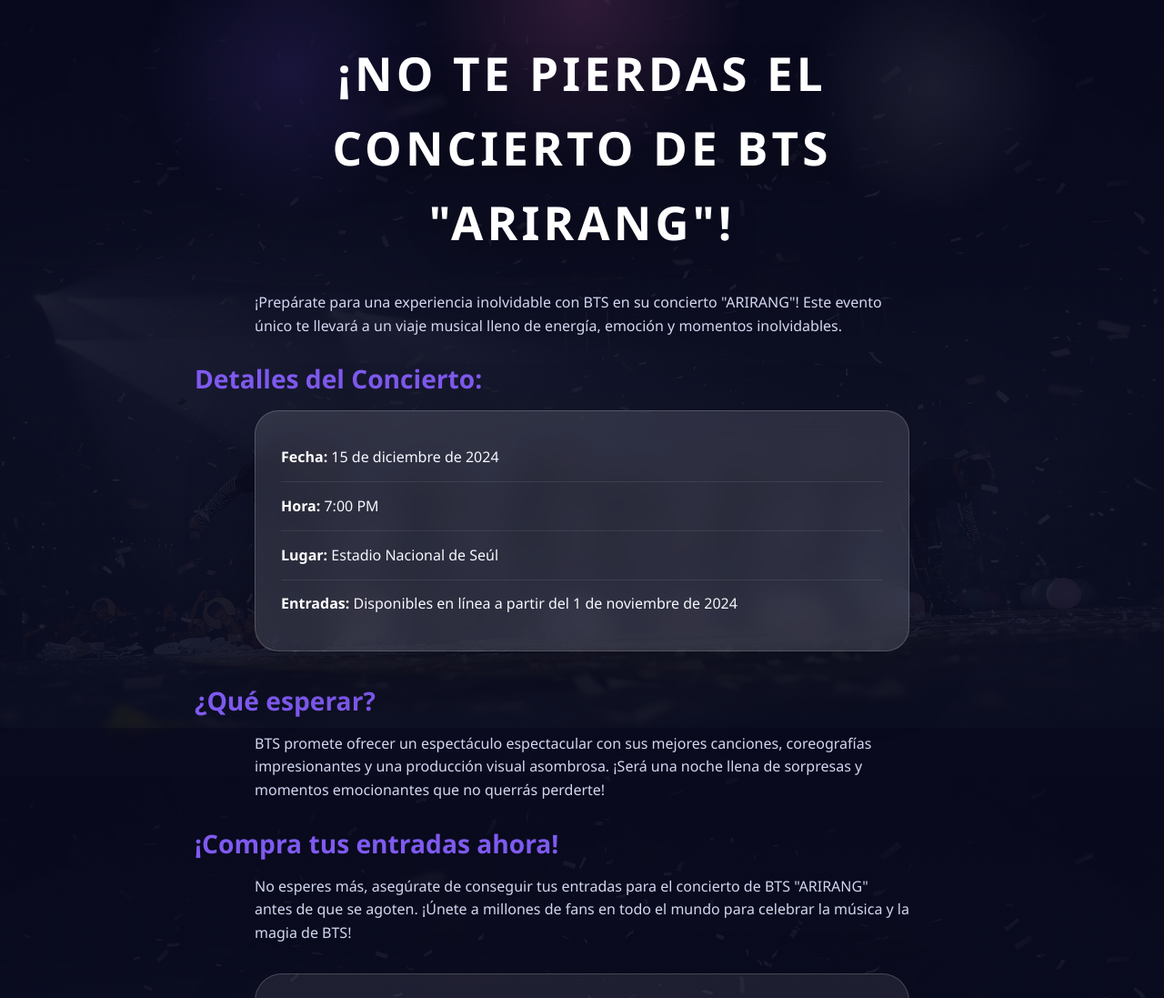
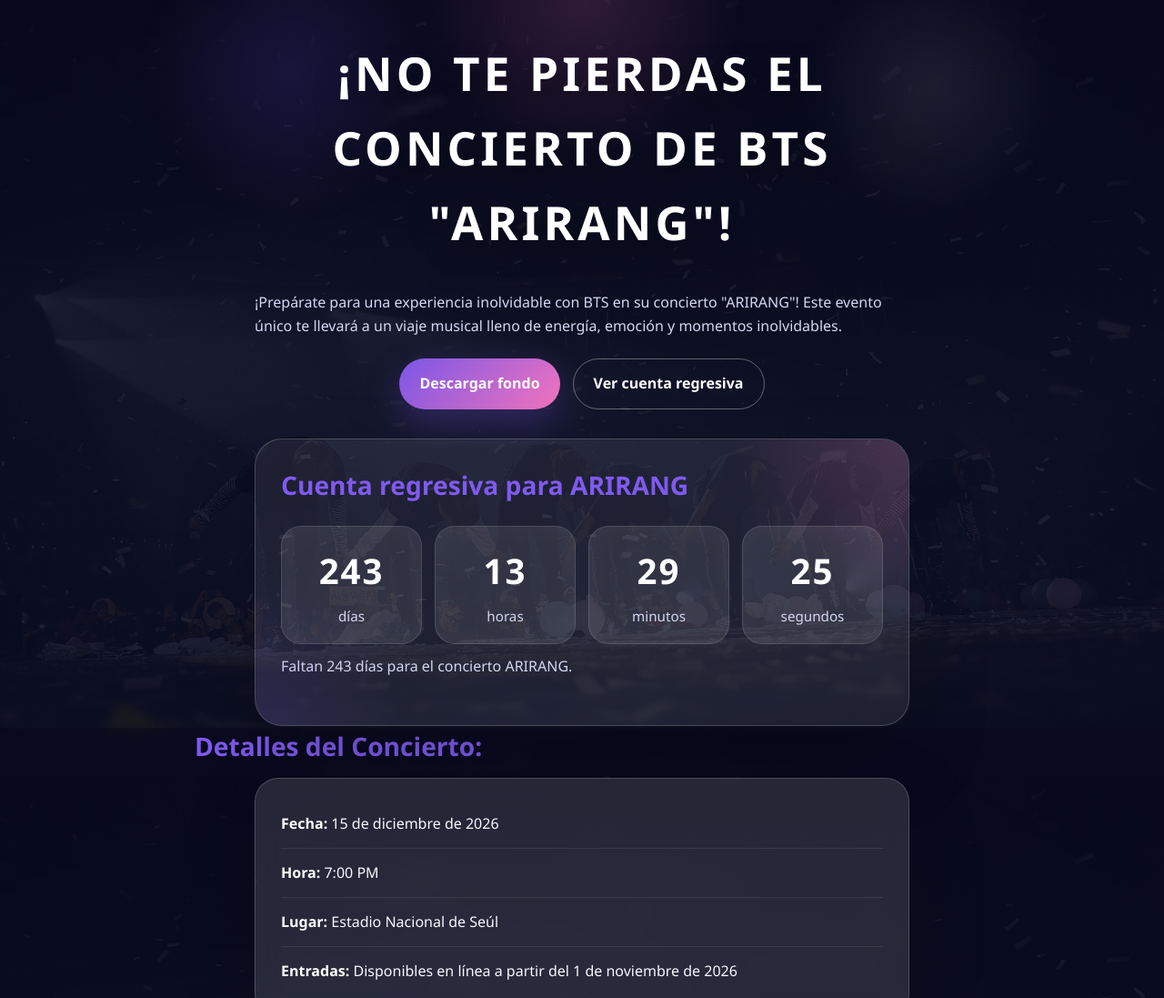
Before and after one commit to milenkacastillog-dot/Programaci-n, a plain HTML site: page Prueba.formativa/index.html in a window 1280 px wide. Shown: the top 1097 px of the page at 91% size. Drawn offline with Linux system fonts and the light colour scheme.

Commit message:
se agrego un conteo de dias restantes para el concierto, ademas de unos botones que te direccionan rapidamente al coteo y al regalo

```diff
--- a/Prueba.formativa/index.html
+++ b/Prueba.formativa/index.html
@@ -12,13 +12,28 @@
     <main>
         <h1>¡No te pierdas el concierto de BTS "ARIRANG"!</h1>
         <p>¡Prepárate para una experiencia inolvidable con BTS en su concierto "ARIRANG"! Este evento único te llevará a un viaje musical lleno de energía, emoción y momentos inolvidables.</p>
+        <div class="hero-actions">
+            <a class="glow-button" href="#download-form">Descargar fondo</a>
+            <a class="glow-button outline" id="countdown-button" href="#countdown">Ver cuenta regresiva</a>
+        </div>
+
+        <section class="card countdown-card" id="countdown">
+            <h2>Cuenta regresiva para ARIRANG</h2>
+            <div class="countdown" aria-live="polite">
+                <div class="countdown-item"><strong id="days">00</strong><span>días</span></div>
+                <div class="countdown-item"><strong id="hours">00</strong><span>horas</span></div>
+                <div class="countdown-item"><strong id="minutes">00</strong><span>minutos</span></div>
+                <div class="countdown-item"><strong id="seconds">00</strong><span>segundos</span></div>
+            </div>
+            <p>Cuenta cada momento hasta el día en que la magia de BTS y ARIRANG se enciende.</p>
+        </section>
 
         <h2>Detalles del Concierto:</h2>
     <ul>
-        <li><strong>Fecha:</strong> 15 de diciembre de 2024</li>
+        <li><strong>Fecha:</strong> 15 de diciembre de 2026</li>
         <li><strong>Hora:</strong> 7:00 PM</li>
         <li><strong>Lugar:</strong> Estadio Nacional de Seúl</li>
-        <li><strong>Entradas:</strong> Disponibles en línea a partir del 1 de noviembre de 2024</li>
+        <li><strong>Entradas:</strong> Disponibles en línea a partir del 1 de noviembre de 2026</li>
     </ul>
 
     <h2>¿Qué esperar?</h2>
@@ -64,11 +79,56 @@
     <script>
         const form = document.getElementById('download-form');
         const result = document.getElementById('download-result');
+        const countdownTargets = {
+            days: document.getElementById('days'),
+            hours: document.getElementById('hours'),
+            minutes: document.getElementById('minutes'),
+            seconds: document.getElementById('seconds')
+        };
+
+        function updateCountdown() {
+            const eventDate = new Date('december 15, 2026 19:00:00 GMT+0900');
+            const now = new Date();
+            const diff = eventDate - now;
+            const distance = Math.abs(diff);
+            const days = Math.floor(distance / (1000 * 60 * 60 * 24));
+            const hours = Math.floor((distance / (1000 * 60 * 60)) % 24);
+            const minutes = Math.floor((distance / (1000 * 60)) % 60);
+            const seconds = Math.floor((distance / 1000) % 60);
+
+            countdownTargets.days.textContent = String(days).padStart(2, '0');
+            countdownTargets.hours.textContent = String(hours).padStart(2, '0');
+            countdownTargets.minutes.textContent = String(minutes).padStart(2, '0');
+            countdownTargets.seconds.textContent = String(seconds).padStart(2, '0');
+
+            const countdownText = document.querySelector('#countdown p');
+            if (diff >= 0) {
+                countdownText.textContent = 'Faltan ' + days + ' días para el concierto ARIRANG.';
+            } else {
+                countdownText.textContent = 'Han pasado ' + days + ' días desde el concierto ARIRANG.';
+            }
+        }
+
+        const countdownButton = document.getElementById('countdown-button');
+        const countdownSection = document.getElementById('countdown');
+
+        if (countdownButton && countdownSection) {
+            countdownButton.addEventListener('click', function(event) {
+                event.preventDefault();
+                countdownSection.scrollIntoView({ behavior: 'smooth', block: 'start' });
+                countdownSection.classList.add('highlight');
+                setTimeout(() => countdownSection.classList.remove('highlight'), 1600);
+            });
+        }
+
         form.addEventListener('submit', function(event) {
             event.preventDefault();
             result.classList.remove('hidden');
             form.scrollIntoView({behavior: 'smooth', block: 'end'});
         });
+
+        updateCountdown();
+        setInterval(updateCountdown, 1000);
     </script>
 </body>
 </html>
--- a/Prueba.formativa/style.css
+++ b/Prueba.formativa/style.css
@@ -72,6 +72,40 @@
     margin-top: 0;
 }
 
+.hero-actions {
+    display: flex;
+    flex-wrap: wrap;
+    gap: 14px;
+    justify-content: center;
+    margin: 0 auto 28px;
+}
+
+.glow-button {
+    display: inline-flex;
+    align-items: center;
+    justify-content: center;
+    min-width: 170px;
+    padding: 14px 22px;
+    border-radius: 999px;
+    background: linear-gradient(135deg, rgba(127, 90, 240, 0.95), rgba(255, 121, 198, 0.95));
+    color: #ffffff;
+    font-weight: 700;
+    text-decoration: none;
+    box-shadow: 0 16px 40px rgba(127, 90, 240, 0.28);
+    transition: transform 0.2s ease, filter 0.2s ease;
+}
+
+.glow-button:hover {
+    transform: translateY(-2px);
+    filter: brightness(1.05);
+}
+
+.glow-button.outline {
+    background: transparent;
+    border: 1px solid rgba(255, 255, 255, 0.35);
+    box-shadow: none;
+}
+
 h1 {
     font-size: clamp(2.4rem, 4vw, 4rem);
     letter-spacing: 0.08em;
@@ -131,6 +165,74 @@
 
 section.card h2 {
     margin-bottom: 1rem;
+}
+
+.countdown-card {
+    padding: 32px 30px;
+    background: rgba(14, 22, 54, 0.96);
+    border: 2px solid rgba(255, 255, 255, 0.22);
+    border-radius: 32px;
+    box-shadow: 0 30px 110px rgba(0, 0, 0, 0.32);
+    scroll-margin-top: 100px;
+    position: relative;
+    overflow: hidden;
+}
+
+.countdown-card::before {
+    content: "";
+    position: absolute;
+    inset: 0;
+    background: radial-gradient(circle at top right, rgba(255, 121, 198, 0.18), transparent 25%),
+                radial-gradient(circle at bottom left, rgba(127, 90, 240, 0.14), transparent 20%);
+    pointer-events: none;
+}
+
+.countdown-card.highlight {
+    animation: highlightPulse 1.6s ease;
+    border-color: rgba(255, 121, 198, 0.95);
+}
+
+@keyframes highlightPulse {
+    0% { box-shadow: 0 0 0 rgba(255, 121, 198, 0.00); }
+    40% { box-shadow: 0 0 30px rgba(255, 121, 198, 0.35); }
+    100% { box-shadow: 0 30px 110px rgba(0, 0, 0, 0.32); }
+}
+
+.countdown-card h2 {
+    position: relative;
+    z-index: 1;
+}
+
+.countdown {
+    display: grid;
+    grid-template-columns: repeat(4, minmax(72px, 1fr));
+    gap: 14px;
+    margin: 22px 0 12px;
+    text-align: center;
+    position: relative;
+    z-index: 1;
+}
+
+.countdown-item {
+    background: rgba(255, 255, 255, 0.08);
+    border: 1px solid rgba(255, 255, 255, 0.14);
+    border-radius: 22px;
+    padding: 18px 12px;
+    box-shadow: inset 0 0 36px rgba(255, 255, 255, 0.04);
+}
+
+.countdown-item strong {
+    display: block;
+    font-size: clamp(1.8rem, 3vw, 2.4rem);
+    color: #ffffff;
+    letter-spacing: 0.05em;
+}
+
+.countdown-item span {
+    display: block;
+    margin-top: 6px;
+    font-size: 0.95rem;
+    color: var(--muted);
 }
 
 details {
```
